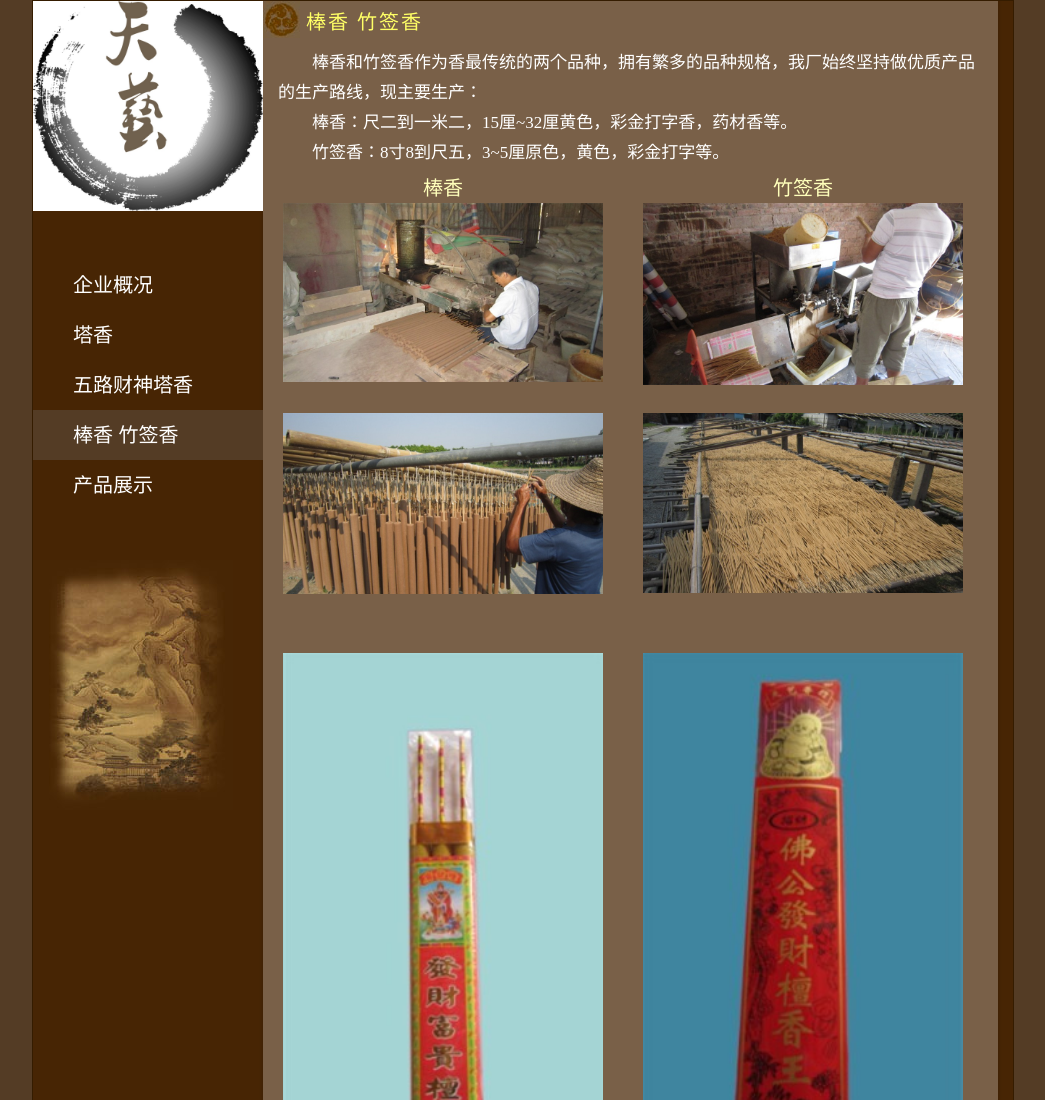
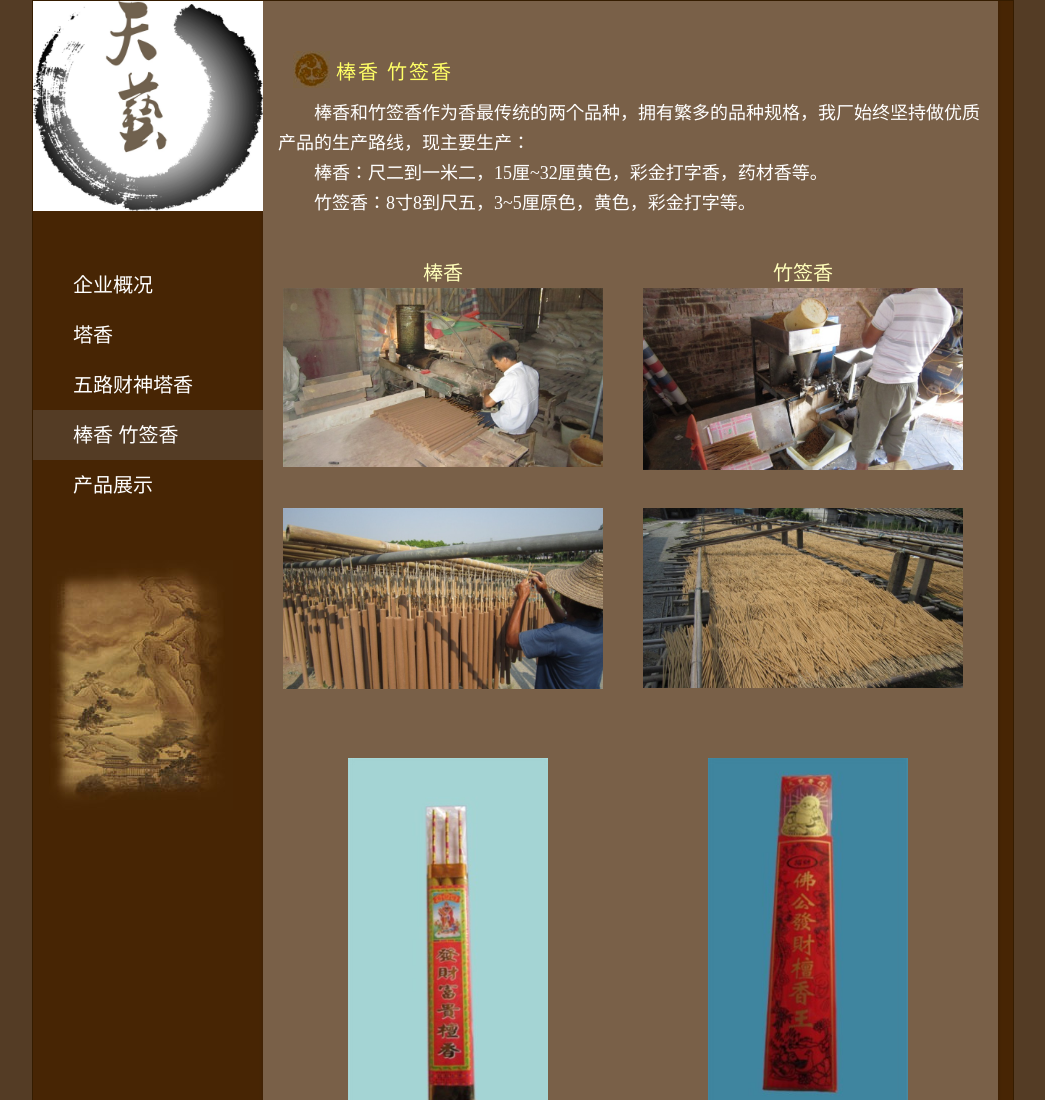
Before and after one commit to tianyixc/tianyixc.github.com, a plain HTML site: page product_03.html in a window 1280 px wide. Shown: the top 1100 px of the page, without its empty margins (117-1162 px from the left). Drawn offline with Linux system fonts and the light colour scheme.

Commit message:
Fixed style

```diff
--- a/css/style.css
+++ b/css/style.css
@@ -19,7 +19,8 @@ body {
   line-height: 23px;
   font-size: 17px;
   color: white;
-  line-height: 30px
+  line-height: 30px;
+  padding-top: 50px;
 }
 #content h3 {
   font-size: 20px;
@@ -28,10 +29,12 @@ body {
   line-height: 30px;
   letter-spacing: 2px;
   font-family: "dfkai-sb", "�з���";
+  padding-left: 30px;
 }
 #content p {
   font-family: "dfkai-sb", "�з���";
   text-indent: 2em;
+  font-size: 18px;
 }
 ul#navbar {
   width: 230px;
@@ -181,7 +184,7 @@ h3.title span {
 .product03 .process-block {
   float: left;
   height: 230px;
-  margin: 5px 20px;
+  margin: 10px 20px;
 }
 .product03 .process-block h4 {
   text-align: center;
@@ -190,6 +193,13 @@ h3.title span {
 }
 .product03 .process-block.baxiang {
   height: 100%;
+  width: 320px;
+}
+
+.product03 .process-block.baxiang img {
+  height: 100%;
+  width: 200px;
+  margin-left: 65px;
 }
 
 .products .process-block img {
@@ -213,3 +223,11 @@ h3.title span {
 .description {
   margin: 0 15px;
 }
+
+.taxiang-process {
+  margin-top: 30px;
+}
+
+.product-display {
+  margin-top: 30px;
+}
--- a/product_03.html
+++ b/product_03.html
@@ -33,7 +33,7 @@
           <p>棒香：尺二到一米二，15厘~32厘黄色，彩金打字香，药材香等。</p>
           <p>竹签香：8寸8到尺五，3~5厘原色，黄色，彩金打字等。</p>
         </div>
-        <div>
+        <div class="product-display">
           <div class="process-block">
             <h4>棒香</h4>
             <img src="images/4-1.jpg" alt="天艺香厂" />
```
